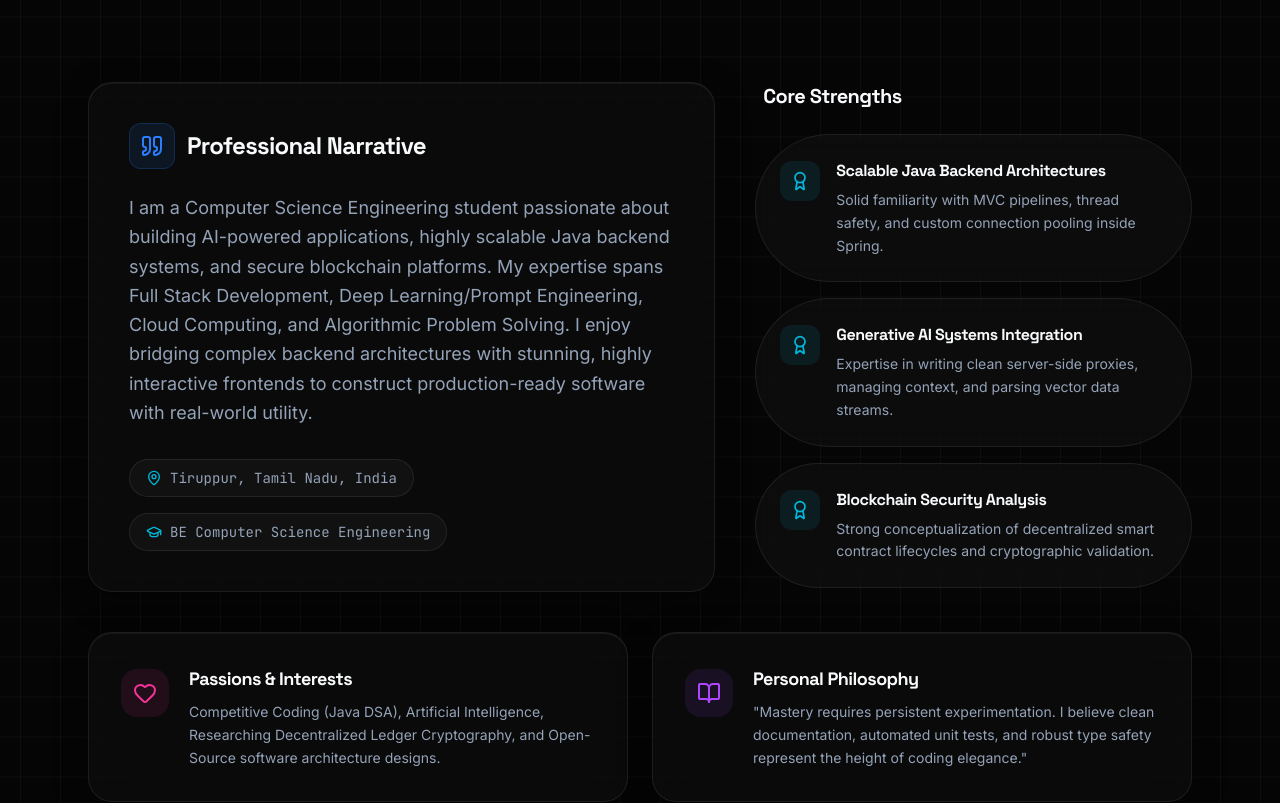
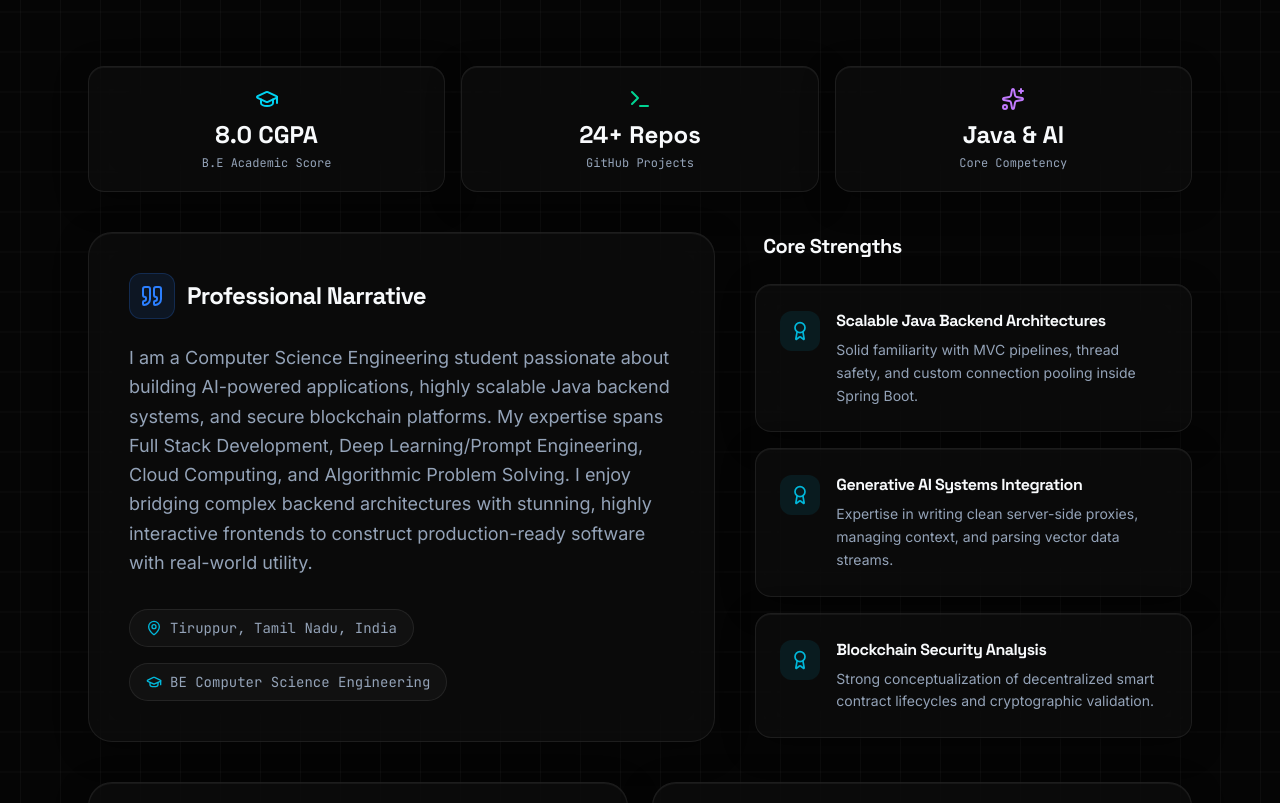
Before and after one commit to Ponabinanth/Ponabinanth, a React (Vite) app: page / in a window 1280 px wide. Shown: the part 1826-2629 px from the top of the page. Built offline with nearby package versions, Linux system fonts and the light colour scheme.

Commit message:
feat(about): add quick stats diagnostics bar and Framer Motion entrance to About section

```diff
--- a/src/sections/AboutSection.tsx
+++ b/src/sections/AboutSection.tsx
@@ -1,11 +1,18 @@
 import { portfolioData } from "../data.js";
-import { GraduationCap, Award, MapPin, Heart, BookOpen, Quote } from "lucide-react";
+import { GraduationCap, Award, MapPin, Heart, BookOpen, Quote, Code2, Database, Sparkles, Terminal } from "lucide-react";
+import { motion } from "motion/react";
 
 export default function AboutSection() {
   const strengths = [
-    { title: "Scalable Java Backend Architectures", desc: "Solid familiarity with MVC pipelines, thread safety, and custom connection pooling inside Spring." },
+    { title: "Scalable Java Backend Architectures", desc: "Solid familiarity with MVC pipelines, thread safety, and custom connection pooling inside Spring Boot." },
     { title: "Generative AI Systems Integration", desc: "Expertise in writing clean server-side proxies, managing context, and parsing vector data streams." },
     { title: "Blockchain Security Analysis", desc: "Strong conceptualization of decentralized smart contract lifecycles and cryptographic validation." }
+  ];
+
+  const quickStats = [
+    { label: "B.E Academic Score", val: "8.0 CGPA", icon: GraduationCap, color: "text-cyan-400" },
+    { label: "GitHub Projects", val: "24+ Repos", icon: Terminal, color: "text-emerald-400" },
+    { label: "Core Competency", val: "Java & AI", icon: Sparkles, color: "text-purple-400" }
   ];
 
   return (
@@ -13,17 +20,53 @@ export default function AboutSection() {
       <div className="max-w-6xl mx-auto px-6">
 
         {/* Section Heading */}
-        <div className="text-center mb-20">
+        <motion.div
+          initial={{ opacity: 0, y: 20 }}
+          whileInView={{ opacity: 1, y: 0 }}
+          viewport={{ once: true }}
+          transition={{ duration: 0.6 }}
+          className="text-center mb-16"
+        >
           <h2 className="text-4xl md:text-5xl font-bold font-display text-primary">About Me</h2>
           <div className="w-20 h-1.5 bg-gradient-to-r from-blue-500 to-cyan-500 mx-auto mt-4 rounded-full" />
-          <p className="text-secondary text-sm mt-4 uppercase tracking-[0.2em] font-semibold">Professional Narrative & Core Philosophy</p>
+          <p className="text-secondary text-sm mt-4 uppercase tracking-[0.2em] font-semibold">
+            Professional Narrative & Core Philosophy
+          </p>
+        </motion.div>
+
+        {/* Quick Stats Cards */}
+        <div className="grid grid-cols-1 md:grid-cols-3 gap-4 mb-10">
+          {quickStats.map((st, i) => {
+            const Icon = st.icon;
+            return (
+              <motion.div
+                key={i}
+                initial={{ opacity: 0, y: 20 }}
+                whileInView={{ opacity: 1, y: 0 }}
+                viewport={{ once: true }}
+                transition={{ duration: 0.5, delay: i * 0.1 }}
+                whileHover={{ scale: 1.03 }}
+                className="glass-panel p-5 rounded-2xl border border-[var(--glass-border)] text-center flex flex-col items-center justify-center hover:border-cyan-500/30 transition-all shadow-md"
+              >
+                <Icon className={`h-6 w-6 mb-2 ${st.color}`} />
+                <span className="text-2xl font-bold font-display text-primary">{st.val}</span>
+                <span className="text-xs text-secondary font-mono mt-1">{st.label}</span>
+              </motion.div>
+            );
+          })}
         </div>
 
         <div className="grid grid-cols-1 lg:grid-cols-12 gap-10">
 
           {/* Main Bio - Spans 7 columns */}
-          <div className="lg:col-span-7 space-y-8">
-            <div className="glass-panel p-8 md:p-10 rounded-3xl border-cyan-500/10 h-full flex flex-col justify-center">
+          <motion.div
+            initial={{ opacity: 0, x: -20 }}
+            whileInView={{ opacity: 1, x: 0 }}
+            viewport={{ once: true }}
+            transition={{ duration: 0.6 }}
+            className="lg:col-span-7 space-y-8"
+          >
+            <div className="glass-panel p-8 md:p-10 rounded-3xl border border-[var(--glass-border)] hover:border-cyan-500/20 h-full flex flex-col justify-center shadow-lg">
               <div className="flex items-center gap-3 mb-6">
                 <div className="p-2.5 rounded-xl bg-blue-500/10 text-blue-500 border border-blue-500/20">
                   <Quote className="h-6 w-6" />
@@ -44,14 +87,20 @@ export default function AboutSection() {
                 </span>
               </div>
             </div>
-          </div>
+          </motion.div>
 
           {/* Strengths - Spans 5 columns */}
-          <div className="lg:col-span-5 space-y-6">
+          <motion.div
+            initial={{ opacity: 0, x: 20 }}
+            whileInView={{ opacity: 1, x: 0 }}
+            viewport={{ once: true }}
+            transition={{ duration: 0.6 }}
+            className="lg:col-span-5 space-y-6"
+          >
             <h3 className="text-xl font-bold font-display text-primary pl-2">Core Strengths</h3>
             <div className="grid grid-cols-1 gap-4">
               {strengths.map((str, i) => (
-                <div key={i} className="glass-panel-light p-6 rounded-2xl border border-[var(--glass-border)] hover:border-cyan-500/30 transition-all duration-300 flex gap-4 items-start group">
+                <div key={i} className="glass-panel p-6 rounded-2xl border border-[var(--glass-border)] hover:border-cyan-500/40 transition-all duration-300 flex gap-4 items-start group shadow-md">
                   <div className="bg-cyan-500/10 text-cyan-500 p-2.5 rounded-xl mt-0.5 group-hover:scale-110 group-hover:bg-cyan-500/20 transition-all">
                     <Award className="h-5 w-5" />
                   </div>
@@ -62,25 +111,37 @@ export default function AboutSection() {
                 </div>
               ))}
             </div>
-          </div>
+          </motion.div>
 
         </div>
 
-        {/* Hobbies and Strengths Footnote */}
+        {/* Hobbies and Personal Philosophy */}
         <div className="grid grid-cols-1 md:grid-cols-2 gap-6 mt-10">
-          <div className="glass-panel p-8 rounded-3xl flex items-start gap-5 border border-[var(--glass-border)] hover:border-pink-500/30 transition-colors">
+          <motion.div
+            initial={{ opacity: 0, y: 20 }}
+            whileInView={{ opacity: 1, y: 0 }}
+            viewport={{ once: true }}
+            transition={{ duration: 0.6 }}
+            className="glass-panel p-8 rounded-3xl flex items-start gap-5 border border-[var(--glass-border)] hover:border-pink-500/30 transition-colors shadow-md"
+          >
             <div className="bg-pink-500/10 text-pink-500 p-3 rounded-2xl mt-1">
               <Heart className="h-6 w-6" />
             </div>
             <div>
               <h4 className="text-lg font-bold text-primary font-display">Passions & Interests</h4>
               <p className="text-sm text-secondary mt-2 leading-relaxed">
-                Competitive Coding (Java DSA), Artificial Intelligence, Researching Decentralized Ledger Cryptography, and Open-Source software architecture designs.
+                Full-Stack Development, Artificial Intelligence, Researching Decentralized Ledger Cryptography, and Open-Source software architecture designs.
               </p>
             </div>
-          </div>
+          </motion.div>
 
-          <div className="glass-panel p-8 rounded-3xl flex items-start gap-5 border border-[var(--glass-border)] hover:border-purple-500/30 transition-colors">
+          <motion.div
+            initial={{ opacity: 0, y: 20 }}
+            whileInView={{ opacity: 1, y: 0 }}
+            viewport={{ once: true }}
+            transition={{ duration: 0.6, delay: 0.1 }}
+            className="glass-panel p-8 rounded-3xl flex items-start gap-5 border border-[var(--glass-border)] hover:border-purple-500/30 transition-colors shadow-md"
+          >
             <div className="bg-purple-500/10 text-purple-500 p-3 rounded-2xl mt-1">
               <BookOpen className="h-6 w-6" />
             </div>
@@ -90,7 +151,7 @@ export default function AboutSection() {
                 "Mastery requires persistent experimentation. I believe clean documentation, automated unit tests, and robust type safety represent the height of coding elegance."
               </p>
             </div>
-          </div>
+          </motion.div>
         </div>
 
       </div>
```
